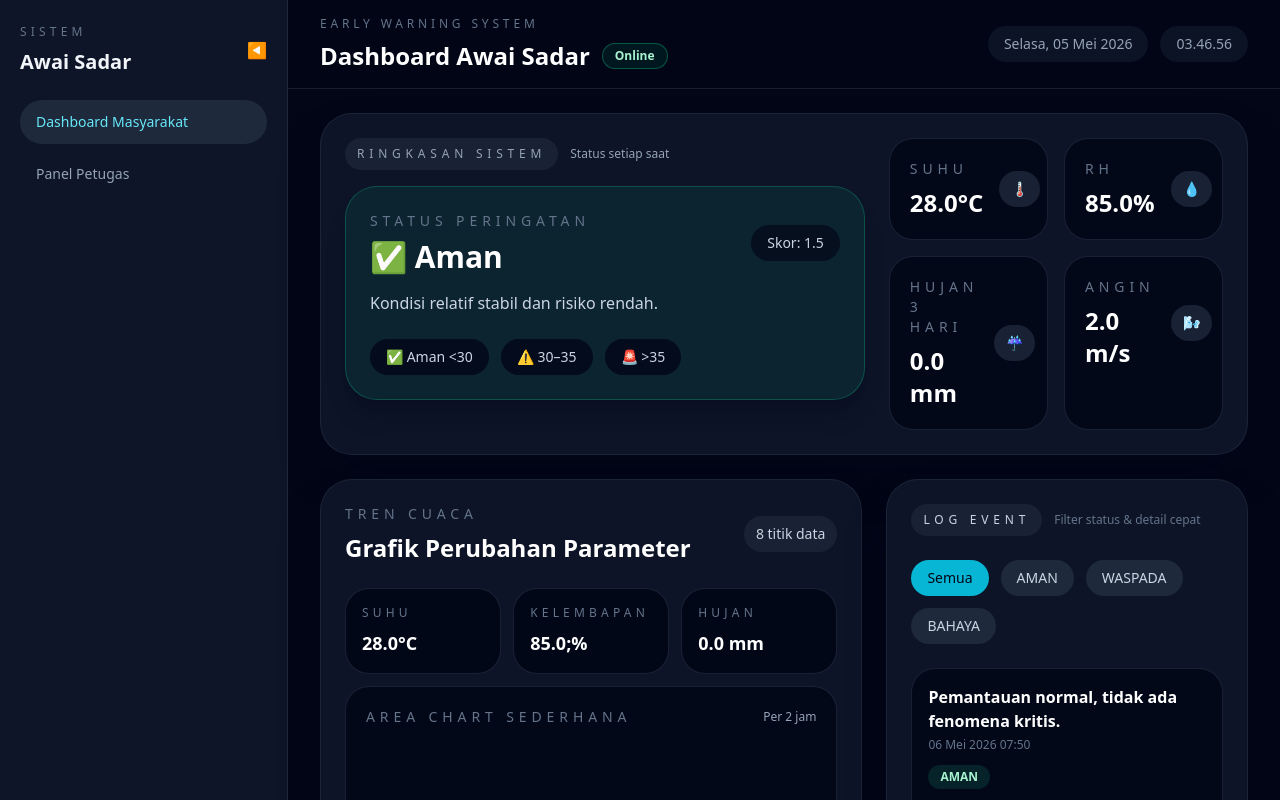
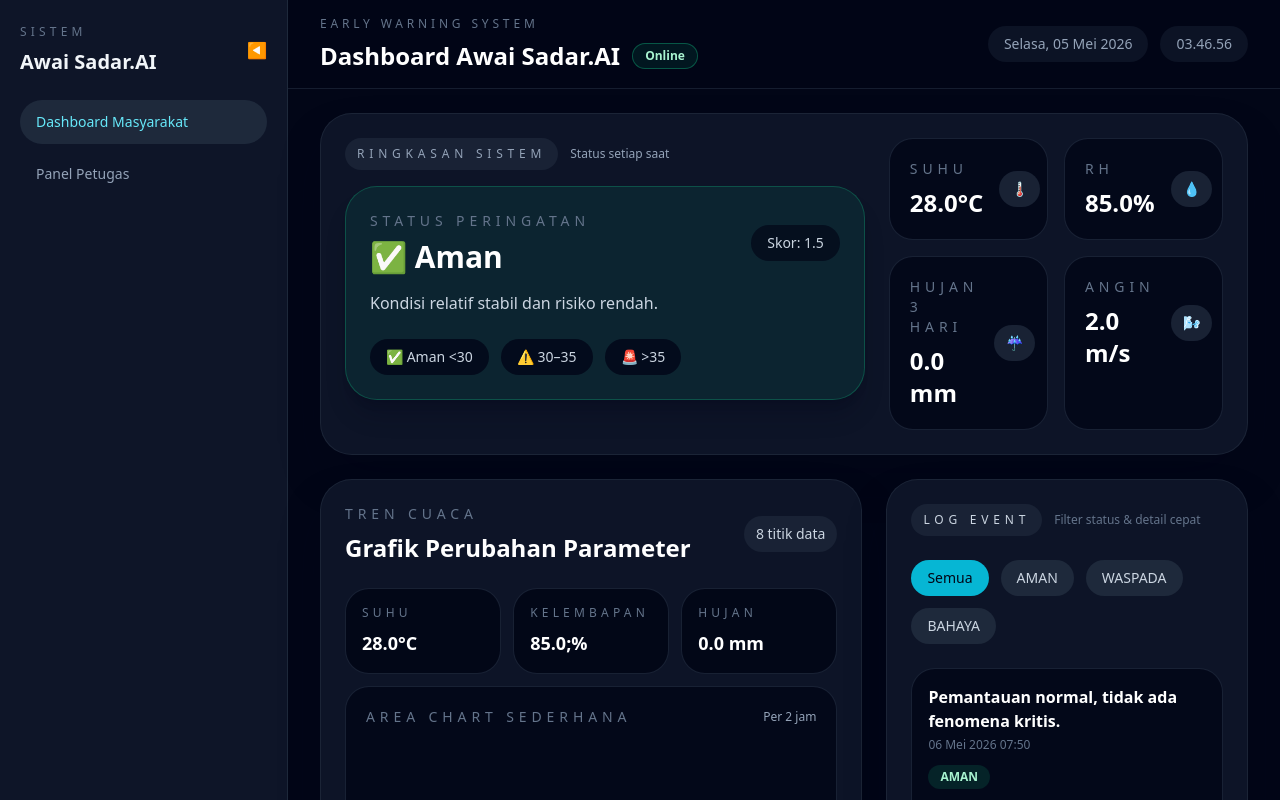
Before and after one commit to Eruumaa/awai-sadar-iyref2026, a React app in the folder web/frontend/: page / in a window 1280 px wide. Shown: the top 800 px of the page. Built offline with nearby package versions, Linux system fonts and the light colour scheme; no server answers; the HTML template or start-up script is replaced by a standard one.

Commit message:
revisi  nama

```diff
--- a/web/frontend/src/App.jsx
+++ b/web/frontend/src/App.jsx
@@ -265,7 +265,7 @@ export default function AwaiSadarApp() {
       id: Date.now(),
       time: entryTime,
       level: warningLevel,
-      message: formData.situasi || 'Laporan kondisi terbaru dari petugas BPBD.',
+      message: formData.situasi || 'Laporan kondisi terbaru dari petugas.',
       temperature: safeNumber(formData.temperature),
       humidity: safeNumber(formData.RH_AVG),
       rain: safeNumber(formData.RR_3DAY),
@@ -349,7 +349,7 @@ export default function AwaiSadarApp() {
         <div className="rounded-[32px] border border-slate-700 bg-slate-900/95 p-10 w-full max-w-xl shadow-2xl ring-1 ring-slate-700/60 text-center">
           <div className="mb-8">
             <div className="mx-auto mb-6 flex h-20 w-20 items-center justify-center rounded-3xl bg-gradient-to-br from-blue-500 to-cyan-400 text-4xl shadow-lg shadow-blue-500/20">⚡</div>
-            <h1 className="text-3xl font-extrabold tracking-tight">Awai Sadar EWS</h1>
+            <h1 className="text-3xl font-extrabold tracking-tight">Awai Sadar.AI</h1>
             <p className="mt-2 text-slate-400">Platform peringatan dini cuaca dan bencana alam real-time.</p>
           </div>
           <div className="relative h-3 rounded-full bg-slate-800 overflow-hidden mb-6">
@@ -374,7 +374,7 @@ export default function AwaiSadarApp() {
               <div className="flex items-center justify-between pb-6">
                 <div>
                   <p className="text-xs uppercase tracking-[0.35em] text-slate-500">Sistem</p>
-                  <h2 className="mt-2 text-xl font-bold">Awai Sadar</h2>
+                  <h2 className="mt-2 text-xl font-bold">Awai Sadar.AI</h2>
                 </div>
                 <button onClick={() => setSidebarOpen((open) => !open)} className="text-slate-400 hover:text-slate-100 transition-colors" title="Toggle sidebar">
                   {sidebarOpen ? '◀' : '▶'}
@@ -404,7 +404,7 @@ export default function AwaiSadarApp() {
               <div>
                 <p className="text-xs uppercase tracking-[0.32em] text-slate-500">Early Warning System</p>
                 <div className="mt-2 flex flex-wrap items-center gap-3">
-                  <h1 className="text-2xl font-semibold text-white">Dashboard Awai Sadar</h1>
+                  <h1 className="text-2xl font-semibold text-white">Dashboard Awai Sadar.AI</h1>
                   <span className={`rounded-full border px-3 py-1 text-xs font-semibold ${statusConnection ? 'border-emerald-500/40 bg-emerald-500/10 text-emerald-200' : 'border-slate-700/70 bg-slate-800 text-slate-300'}`}>{connectivityLabel}</span>
                 </div>
               </div>
@@ -436,7 +436,7 @@ export default function AwaiSadarApp() {
                     <div className="mb-6 flex items-center justify-between gap-4">
                       <div>
                         <p className="text-sm uppercase tracking-[0.4em] text-cyan-300/70">Petugas</p>
-                        <h2 className="mt-2 text-3xl font-semibold">Masuk ke Panel BPBD</h2>
+                        <h2 className="mt-2 text-3xl font-semibold">Masuk ke Panel Petugas</h2>
                       </div>
                     </div>
                     <form onSubmit={handleLogin} className="grid gap-5">
```
